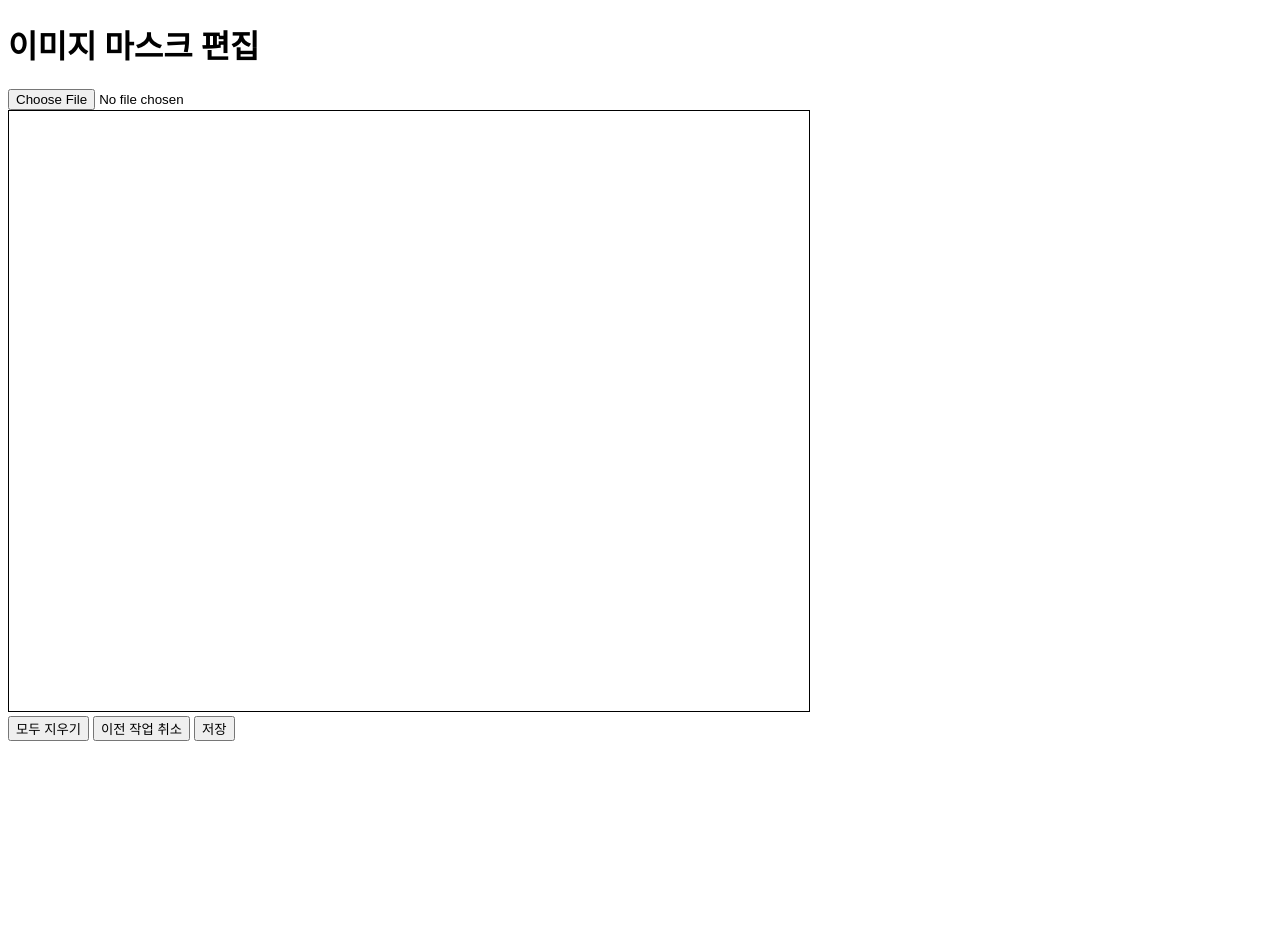
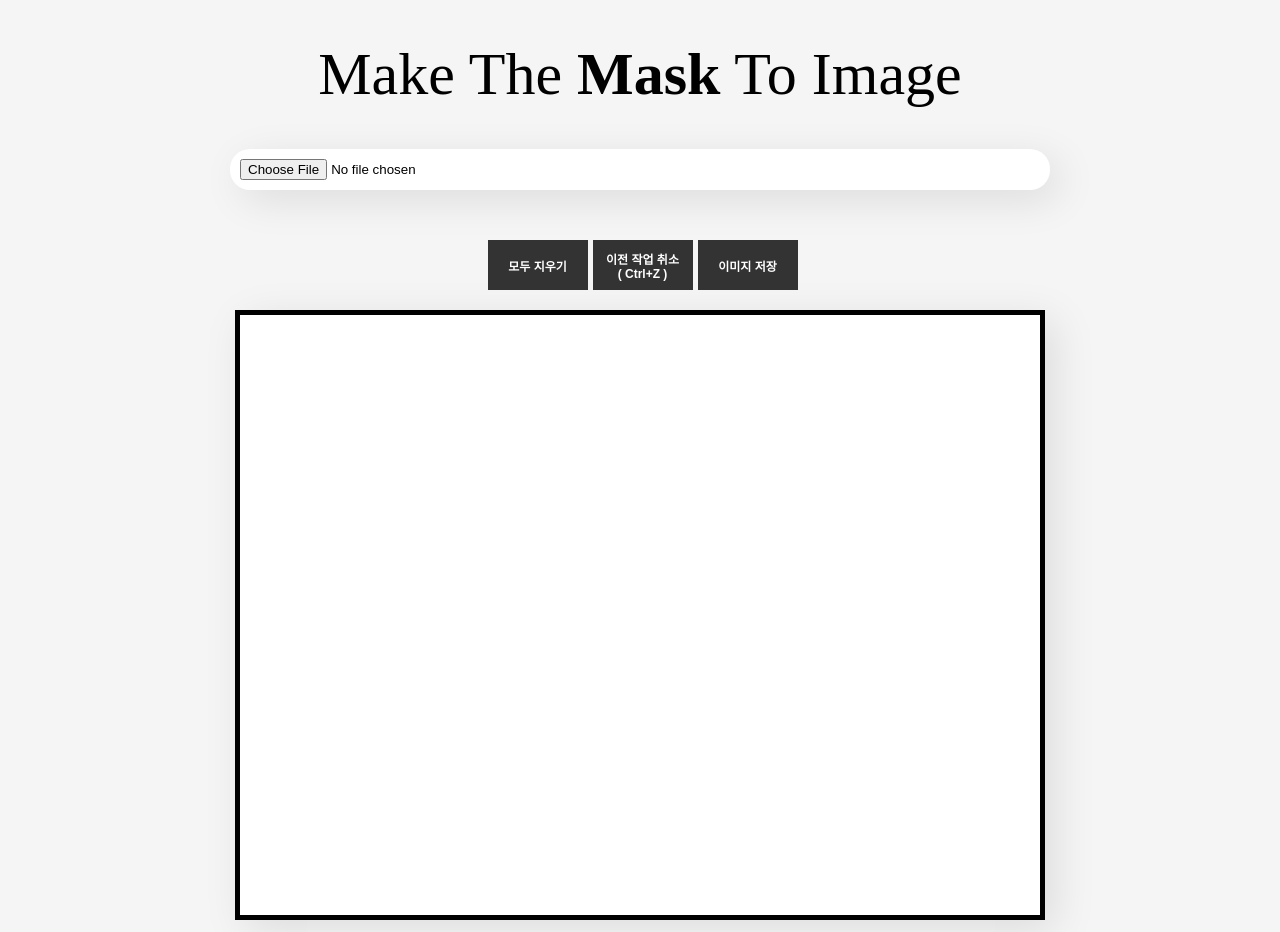
Before and after one commit to webcorgi/get_mask_frontcode, a plain HTML site: page index.html in a window 1280 px wide. Before the commit the page ends 800 px from the top, so only its background shows below. Drawn offline with Linux system fonts and the light colour scheme.

Commit message:
스타일 변경

```diff
--- a/index.html
+++ b/index.html
@@ -3,27 +3,84 @@
 
 <head>
     <style>
+        body {
+            background: #f5f5f5;
+            text-align: center;
+        }
+
         #canvas {
-            border: 1px solid black;
+            border: 5px solid black;
             position: relative;
+            background: #fff;
+            box-shadow: 10px 10px 40px rgba(0, 0, 0, 0.1);
         }
 
         .canvas_outer {
             position: relative;
         }
+
+        h1 {
+            font-size: 60px;
+            font-weight: 400;
+        }
+
+        h1 b {
+            font-weight: bold;
+        }
+
+        #imageInput {
+            background: #fff;
+            width: 800px;
+            padding: 10px;
+            margin: 0 auto;
+            margin-bottom: 50px;
+            box-shadow: 10px 10px 40px rgba(0, 0, 0, 0.1);
+            border-radius: 20px;
+        }
+
+        .btnbox {
+            max-width: 800px;
+            display: flex;
+            justify-content: center;
+            align-items: center;
+            margin: 0 auto 20px;
+            text-align: right;
+        }
+
+        .btnbox button {
+            background: #333;
+            color: #fff;
+            width: 100px;
+            height: 50px;
+            text-align: center;
+            font-weight: bold;
+            font-size: 12px;
+            margin-left: 5px;
+            border: 0;
+            transition-duration: .5s;
+            position: relative;
+            top: 0;
+            cursor: pointer;
+        }
+
+        .btnbox button:hover {
+            top: 2px;
+        }
     </style>
 </head>
 
 <body>
-    <h1>이미지 마스크 편집</h1>
+    <h1>Make The <b>Mask</b> To Image</h1>
     <input type="file" id="imageInput" accept="image/*">
 
+    <div class="btnbox">
+        <button id="clearButton">모두 지우기</button>
+        <button id="undoButton">이전 작업 취소<br>( Ctrl+Z )</button>
+        <button id="saveButton">이미지 저장</button>
+    </div>
     <div class="canvas_outer">
         <canvas id="canvas" width="800" height="600"></canvas>
     </div>
-    <button id="clearButton">모두 지우기</button>
-    <button id="undoButton">이전 작업 취소</button>
-    <button id="saveButton">저장</button>
 
 
     <script>
@@ -33,11 +90,30 @@
         let lastX = 0;
         let lastY = 0;
 
-        // 마우스로 캔버스를 그릴 때의 동작을 설정하는 코드
+        // Code that sets the action when drawing the canvas with the mouse
         document.getElementById("imageInput").addEventListener("change", function (e) {
             const img = new Image();
             img.src = URL.createObjectURL(e.target.files[0]);
             img.onload = function () {
+                const aspectRatio = img.width / img.height;
+                const maxWidth = 1900;
+                const maxHeight = 1000;
+                let newWidth = img.width;
+                let newHeight = img.height;
+
+                if (newWidth > maxWidth) {
+                    newWidth = maxWidth;
+                    newHeight = newWidth / aspectRatio;
+                }
+
+                if (newHeight > maxHeight) {
+                    newHeight = maxHeight;
+                    newWidth = newHeight * aspectRatio;
+                }
+
+                canvas.width = newWidth;
+                canvas.height = newHeight;
+
                 ctx.drawImage(img, 0, 0, canvas.width, canvas.height);
             };
         });
```
